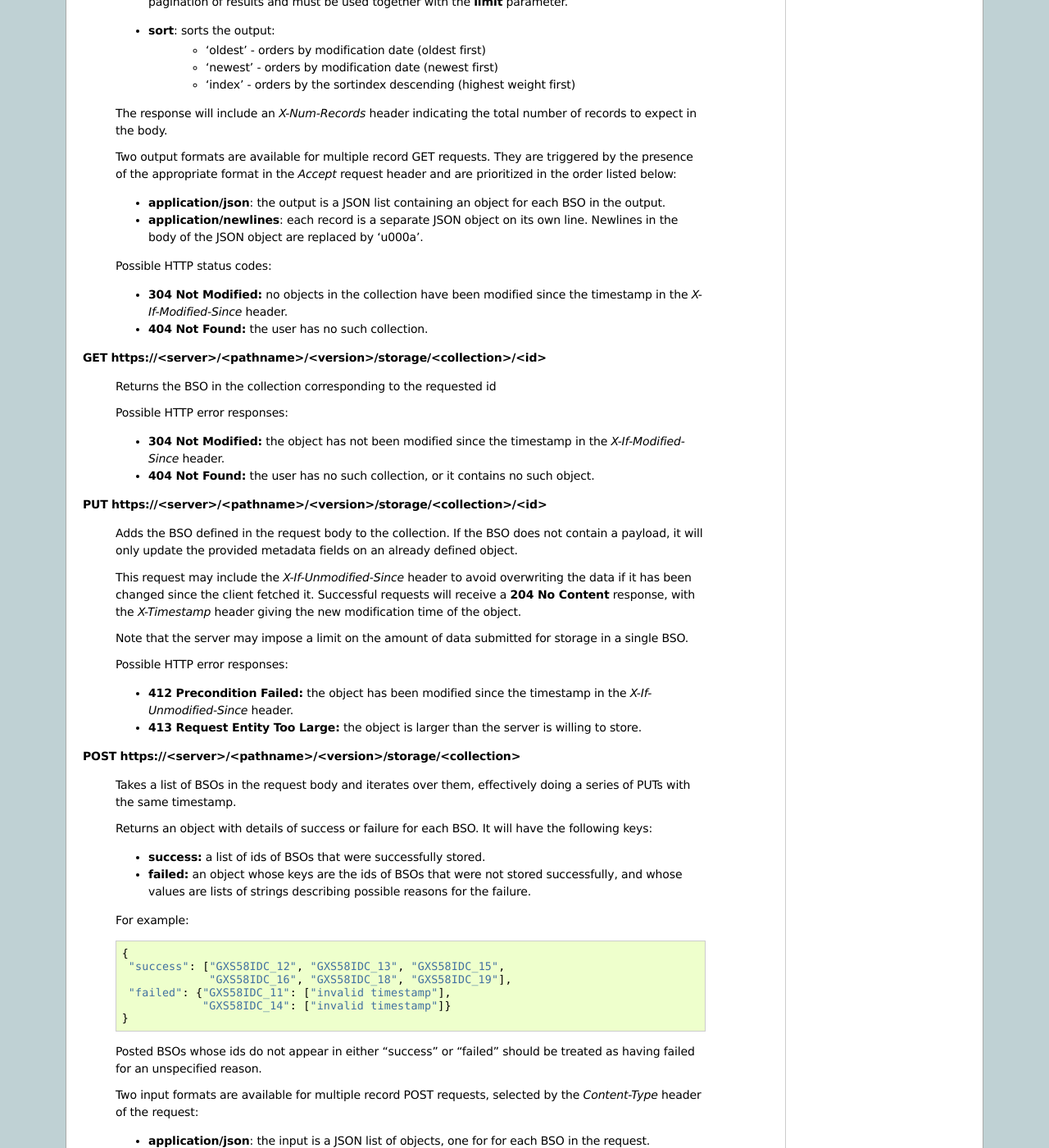
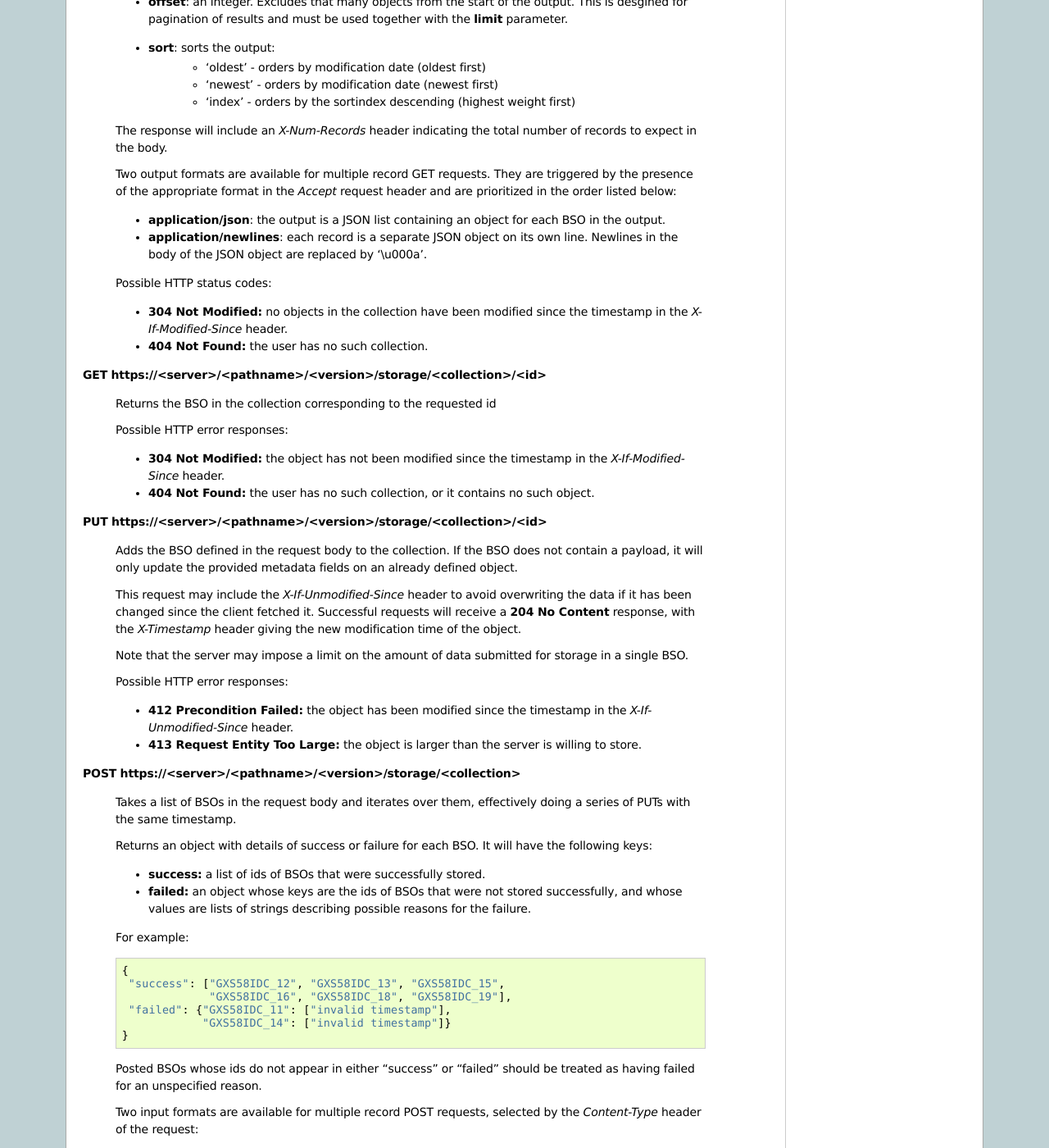
Before and after one commit to mozilla-services/docs, a Sphinx documentation site: the page built from source/storage/apis-2.0.rst, in a window 1280 px wide and 1400 px high, scrolled down 2539 px. Shown: the whole window at 82% size. Built offline with Sphinx 7.4.7, drawn with Linux system fonts in a browser that asks for light colours; some of the changed text lies outside the part shown.

```diff
--- a/source/storage/apis-2.0.rst
+++ b/source/storage/apis-2.0.rst
@@ -206,7 +206,7 @@
       for each BSO in the output.
     - **application/newlines**: each record is a separate JSON object on
       its own line. Newlines in the body of the JSON object are replaced
-      by '\u000a'.
+      by '\\u000a'.
 
     Possible HTTP status codes:
 
@@ -282,7 +282,7 @@
 
     - **application/newlines**: each BSO is sent as a separate JSON object
       on its own line. Newlines in the body of the BSO object are replaced
-      by '\u000a'.
+      by '\\u000a'.
 
     Note that the server may impose a limit on the total amount of data
     included in the request, and/or may decline to process more than a certain
```
Also changed, not shown: other parts of source/storage/apis-2.0.rst (+1 -1 lines).
